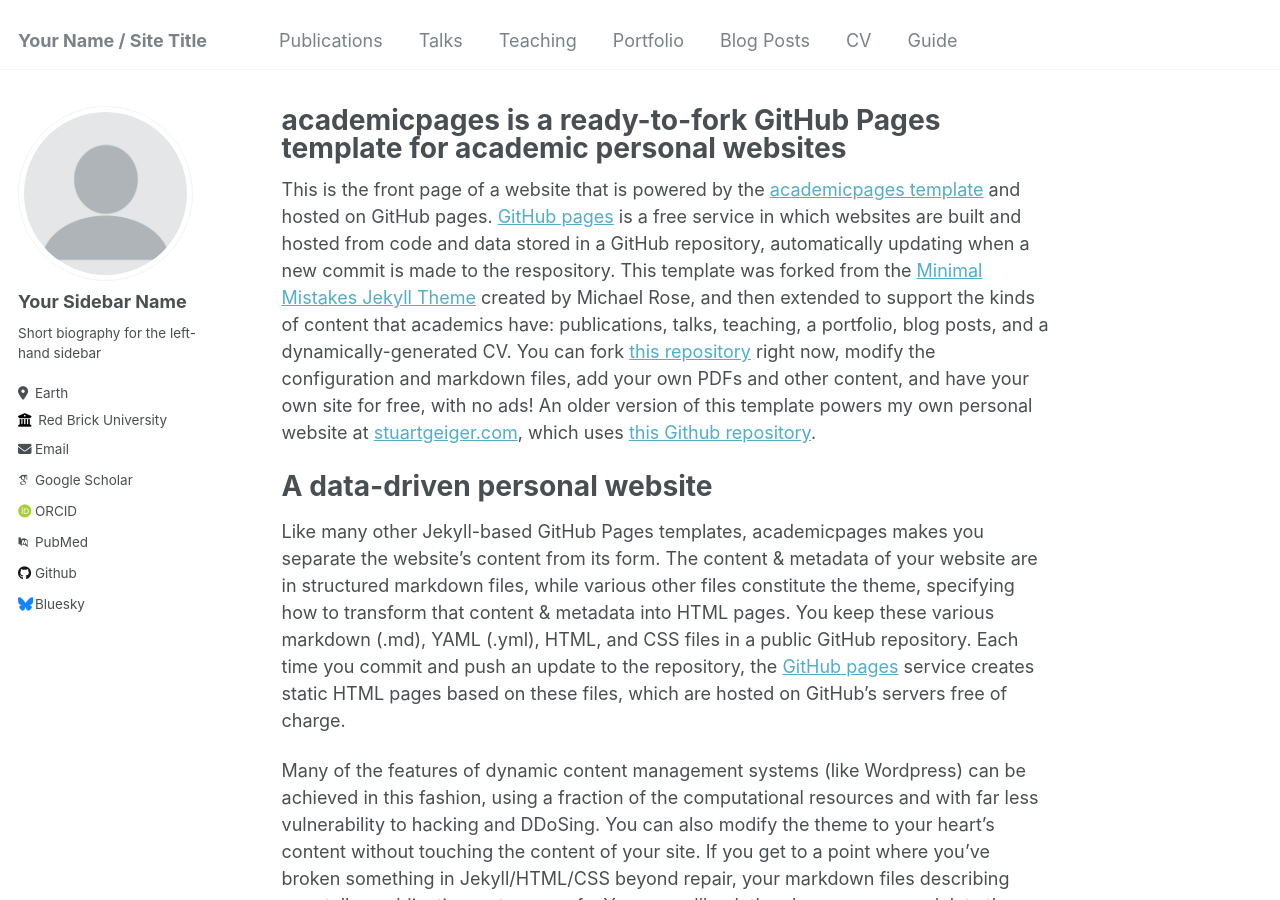
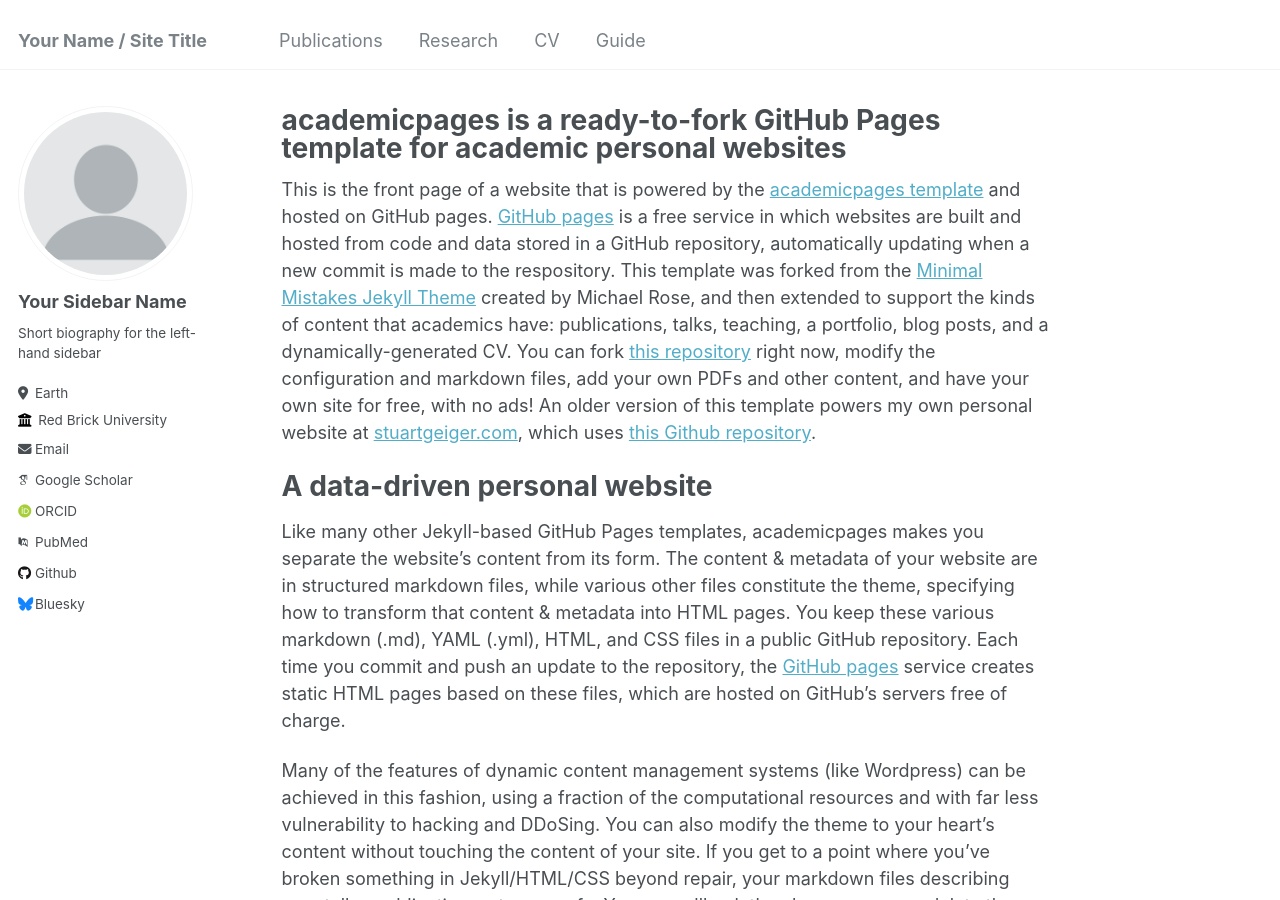
Before and after one commit to Sivenesi/Sivenesi.github.io, a Jekyll site: the page built from _pages/about.md, in a window 1280 px wide and 900 px high. Built offline with Jekyll 4.4.1, drawn with Linux system fonts in a browser that asks for light colours; some web fonts are replaced.

Commit message:
Update navigation.yml

```diff
--- a/_data/navigation.yml
+++ b/_data/navigation.yml
@@ -3,17 +3,8 @@ main:
   - title: "Publications"
     url: /publications/
 
-  - title: "Talks"
+  - title: "Research"
     url: /talks/
-
-  - title: "Teaching"
-    url: /teaching/
-
-  - title: "Portfolio"
-    url: /portfolio/
-
-  - title: "Blog Posts"
-    url: /year-archive/
 
   - title: "CV"
     url: /cv/
```
